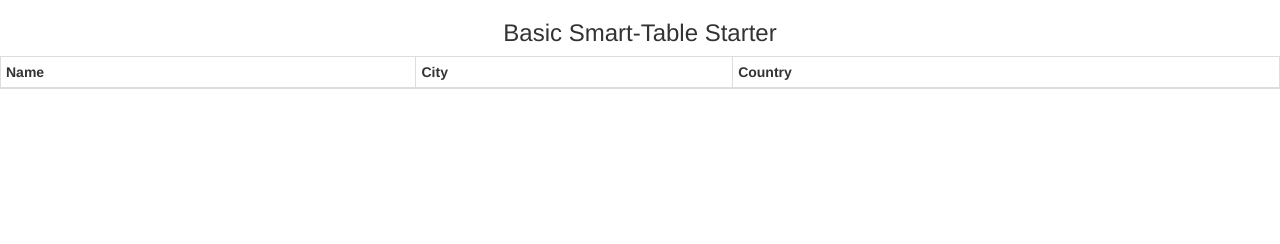
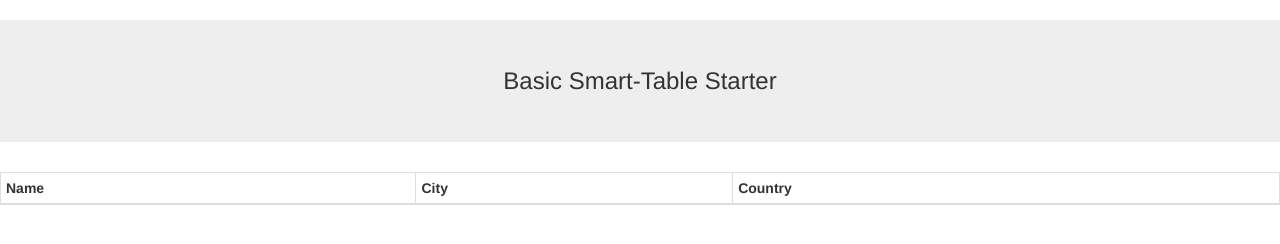
Before and after one commit to Sammyjroberts/ajaxtableang, a plain HTML site: page index.html in a window 1280 px wide. Drawn offline with nearby package versions, Linux system fonts and the light colour scheme; no server answers.

Commit message:
Added bootstrap header, and centered text. Included CSS file

```diff
--- a/index.html
+++ b/index.html
@@ -6,10 +6,11 @@
     <script data-require="angular.js@1.2.21" data-semver="1.2.21" src="https://code.angularjs.org/1.2.21/angular.js"></script>
     <script src="smart-table.debug.js"></script>
     <script src="lrInfiniteScrollPlugin.js"></script>
+    <link rel="stylesheet" href="style.css" />
 </head>
 
 <body ng-controller="mainCtrl">
-<h3 style="text-align: center">Basic Smart-Table Starter</h3>
+<h3 class="jumbotron centered-text">Basic Smart-Table Starter</h3>
 <table st-table="rowCollection" class="table table-striped table-bordered table-condensed table-responsive">
     <thead>
     <tr>
--- /dev/null
+++ b/style.css
@@ -0,0 +1,3 @@
+.centered-text {
+   text-align: center;
+}
```
